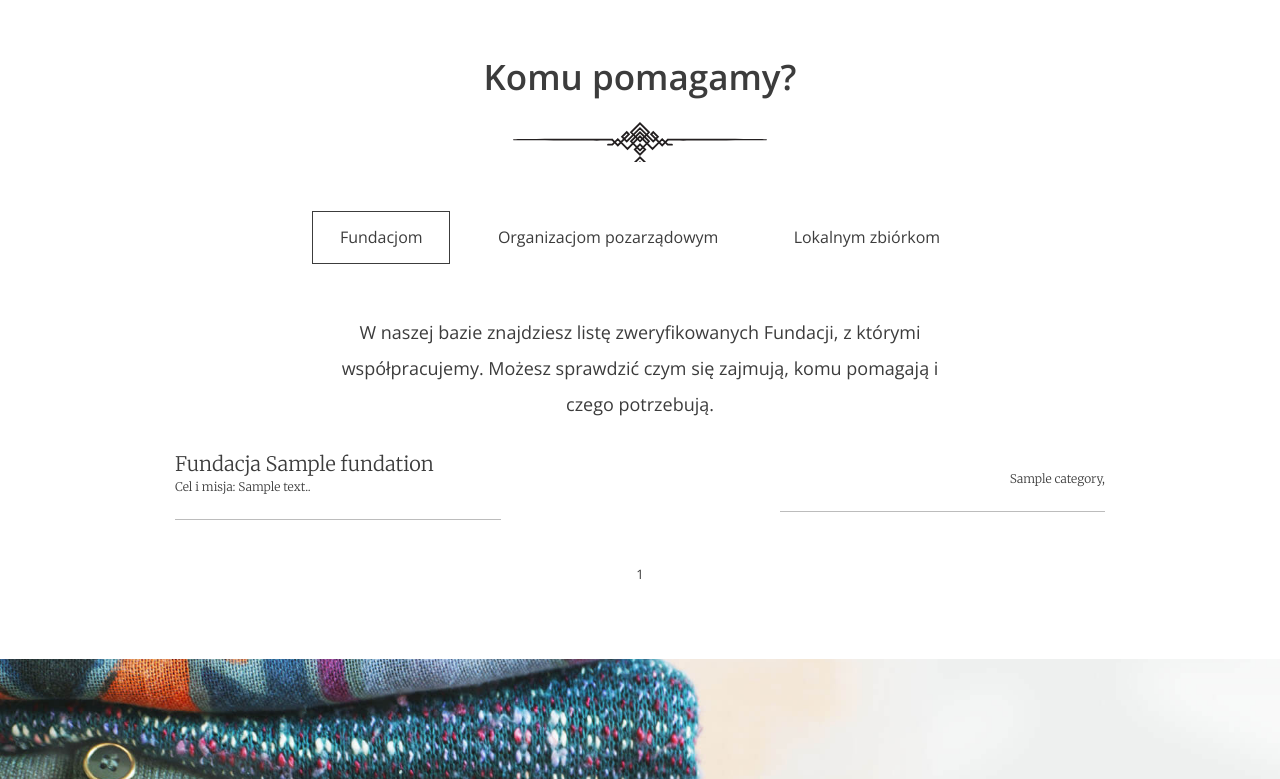
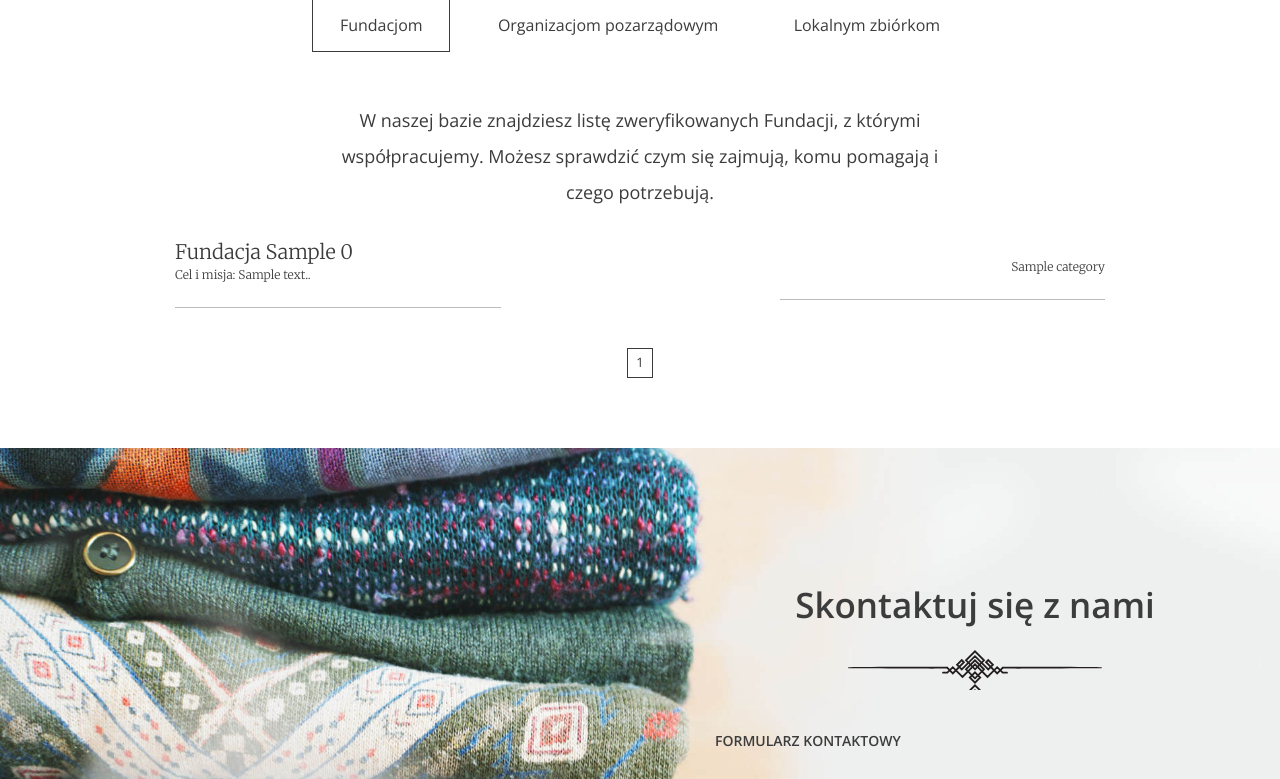
Before and after one commit to TeresaB-M/charity_donation_app, a Django app: template charity_donation_app/templates/index.html in a window 1280 px wide. Shown: the part 2143-2922 px from the top of the page. Run offline with Django 4.2, Linux system fonts and the light colour scheme; the template is opened without the code that fills it: most values are stand-ins (such as "Sample title", 1, 10 or a date in 2020).

Commit message:
#2 pagination fix

```diff
--- a/charity_donation_app/templates/index.html
+++ b/charity_donation_app/templates/index.html
@@ -2,16 +2,6 @@
 {% load static%}
 
 {% block content %}
-
-      <div class="slogan container container--90">
-        <div class="slogan--item">
-          <h1>
-            Zacznij pomagać!<br />
-            Oddaj niechciane rzeczy w zaufane ręce
-          </h1>
-        </div>
-      </div>
-
 
     <section id="stats" class="stats">
       <div class="container container--85">
@@ -56,7 +46,7 @@
         </div>
       </div>
 
-      <a href="{% url 'register' %}" class="btn btn--large">Załóż konto</a>
+      <a href="{% url 'register' %}#register" class="btn btn--large">Załóż konto</a>
     </section>
 
     <section id="about-us" class="about-us">
@@ -73,53 +63,55 @@
       <h2>Komu pomagamy?</h2>
 
       <ul class="help--buttons">
-        <li data-id="1"><a href="#" class="btn btn--without-border active">Fundacjom</a></li>
-        <li data-id="2"><a href="#" class="btn btn--without-border">Organizacjom pozarządowym</a></li>
-        <li data-id="3"><a href="#" class="btn btn--without-border">Lokalnym zbiórkom</a></li>
+        <li data-id="1"><a href="{% url 'main' %}#help--buttons" class="btn btn--without-border active">Fundacjom</a></li>
+        <li data-id="2"><a href="{% url 'main' %}#help--buttons" class="btn btn--without-border">Organizacjom pozarządowym</a></li>
+        <li data-id="3"><a href="{% url 'main' %}#help--buttons" class="btn btn--without-border">Lokalnym zbiórkom</a></li>
       </ul>
 
       <!-- SLIDE 1 -->
       <div class="help--slides active" data-id="1">
         <p>W naszej bazie znajdziesz listę zweryfikowanych Fundacji, z którymi współpracujemy. Możesz sprawdzić czym się zajmują, komu pomagają i czego potrzebują.</p>
 
-        {% for f in fundations %}
+        {% for i in items.0 %}
           <ul class="help--slides-items">
           <li>
             <div class="col">
-              <div class="title">Fundacja {{ f.name }}</div>
-              <div class="subtitle">Cel i misja: {{f.description}}.</div>
+              <div class="title">Fundacja {{ i.name }}</div>
+              <div class="subtitle">Cel i misja: {{i.description}}.</div>
             </div>
 
-            <div class="col"><div class="text">{% for category in f.categories.all %}
-            {{ category.name }}, {% endfor %}</div></div>
-
+            <div class="col"><div class="text">{% for category in i.categories.all %}
+            {{ category.name }} {% if not forloop.last %}, {% endif %}
+        {% endfor %}
+                </div>
+          </div>
           </li>
         {% endfor %}
+        </ul>
 
 
-<!--Pagination-->
+<!-- Pagination 1 -->
+
 
        <ul class="help--slides-pagination">
-            {% if fundations.has_previous %}
-          <li><a href="?page=1" class="btn btn--small btn--without-border">&laquo;first</a></li>
-          <li><a href="?page={{fundations.previous_page_1 }}" class="btn btn--small btn--without-border">
-              {{ fundations.previous_page_1 }}</a></li>
+          {% if items.0.has_previous %}
+                <a href="?page=1#help" class="btn btn--small btn--without-border">&laquo; first</a>
+                <a href="?page={{ items.0.previous_page_number }}#help"
+                   class="btn btn--small btn--without-border">Poprzednia</a>
             {% endif %}
 
-            <span class="current">
-                <a href="" class="btn btn--small btn--without-border">{{ fundations.number }} </a>
-        </span>
+            <li class="btn btn--small btn--without-border active">
+                {{ items.0.number }}
+            </li>
 
-             {% if fundations.has_next %}
-            <li><a href="?page={{ fundations.next_page_1 }}" class="btn btn--small btn--without-border">
-                {{ fundations.next_page_1 }}</a></li>
-            <li><a href="?page={{ fundations.paginator1.num_pages }}"
-                   class="btn btn--small btn--without-border">last&raquo;</a></li>
+            {% if items.0.has_next %}
+                <a href="?page={{ items.0.next_page_number }}#help"
+                   class="btn btn--small btn--without-border">Następna</a>
+                <a href="?page={{ items.0.paginator.num_pages }}#help"
+                   class="btn btn--small btn--without-border">last &raquo;</a>
             {% endif %}
         </ul>
-      </ul>
       </div>
-
 
 
       <!-- SLIDE 2 -->
@@ -128,38 +120,40 @@
           W naszej bazie znajdziesz listę zweryfikowanych Organizacji Pozarządowych,
             z którymi współpracujemy. Możesz sprawdzić czym się zajmują, komu pomagają i czego potrzebują.
         </p>
-          {% for o in organizations %}
+          {% for i in items.1 %}
         <ul class="help--slides-items">
           <li>
             <div class="col">
-              <div class="title">Organizacja: {{ o.name }}</div>
-              <div class="subtitle">{{o.description}}</div>
+              <div class="title">Organizacja: {{ i.name }}</div>
+              <div class="subtitle">{{i.description}}</div>
             </div>
 
-            <div class="col"><div class="text">{% for category in o.categories.all %}
+            <div class="col">
+                <div class="text">
+                    {% for category in i.categories.all %}
             {{ category.name }}, {% endfor %}</div></div>
           </li>
           {% endfor %}
         </ul>
 
-<!--Pagination-->
+<!--Pagination 2-->
           <ul class="help--slides-pagination">
-            {% if organizations.has_previous %}
-          <li><a href="?page=1" class="btn btn--small btn--without-border">&laquo;first</a></li>
-          <li><a href="?page={{ organizations.previous_page_2 }}" class="btn btn--small btn--without-border">
-              {{ organizations.previous_page_2 }}</a></li>
-          {% endif %}
-        <span class="current">
-
-             <a href="" class="btn btn--small btn--without-border">{{ organizations.number }}</a>
-        </span>
-             {% if organizations.has_next %}
-            <li><a href="?page={{ organizations.next_page_2 }}" class="btn btn--small btn--without-border">
-                {{ organizations.next_page_2 }}</a></li>
-            <li><a href="?page={{ organizations.paginator2.num_pages }}"
-                   class="btn btn--small btn--without-border">last&raquo;</a></li>
+            {% if items.1.has_previous %}
+                <a href="?page=1#help" class="btn btn--small btn--without-border">&laquo; first</a>
+                <a href="?page={{ items.1.previous_page_number }}#help"
+                   class="btn btn--small btn--without-border">{{ items.1.previous_page_number }}</a>
             {% endif %}
 
+            <li class="btn btn--small btn--without-border active">
+                {{ items.1.number }}
+            </li>
+
+            {% if items.1.has_next %}
+                <a href="?page={{ items.1.next_page_number }}#help"
+                   class="btn btn--small btn--without-border">{{ items.1.next_page_number }}</a>
+                <a href="?page={{ items.1.paginator.num_pages }}#help"
+                   class="btn btn--small btn--without-border">last &raquo;</a>
+            {% endif %}
         </ul>
 
  </div>
@@ -168,15 +162,15 @@
       <div class="help--slides" data-id="3">
         <p>W naszej bazie znajdziesz listę zweryfikowanych Lokalnych zbiórek.
             Możesz sprawdzić na jakie cele były zbiórki, i kto otrzymał pomoc.</p>
-       {% for l in locs %}
+       {% for i in items.2 %}
         <ul class="help--slides-items">
           <li>
             <div class="col">
-              <div class="title">{{ l.name }}</div>
-              <div class="subtitle">{{l.description}}</div>
+              <div class="title">{{ i.name }}</div>
+              <div class="subtitle">{{i.description}}</div>
             </div>
 
-            <div class="col"><div class="text">{% for category in l.categories.all %}
+            <div class="col"><div class="text">{% for category in i.categories.all %}
             {{ category.name }}, {% endfor %}</div></div>
 
           </li>
@@ -184,24 +178,24 @@
 
         </ul>
 
-<!--Pagination-->
+<!--Pagination 3-->
         <ul class="help--slides-pagination">
-            {% if locs.has_previous %}
-          <li><a href="?page=1" class="btn btn--small btn--without-border">first</a></li>
-          <li><a href="?page={{ locs.previous_page_3 }}" class="btn btn--small btn--without-border">
-              {{ locs.previous_page_3 }}</a></li>
+          {% if items.2.has_previous %}
+                <a href="?page=1#help" class="btn btn--small btn--without-border">&laquo; first</a>
+                <a href="?page={{ items.2.previous_page_number }}#help"
+                   class="btn btn--small btn--without-border">Poprzednia</a>
             {% endif %}
 
-        <span class="current">
-             <a href="" class="btn btn--small btn--without-border">{{ locs.number }}</a>
-        </span>
-             {% if locs.has_next %}
-            <li><a href="?page={{ locs.next_page_3 }}" class="btn btn--small btn--without-border">
-                {{ locs.next_page_3 }}</a></li>
-            <li><a href="?page={{ locs.paginator3.num_pages }}"
-                   class="btn btn--small btn--without-border">last</a></li>
+            <li class="btn btn--small btn--without-border active">
+                {{ items.2.number }}
+            </li>
+
+            {% if items.2.has_next %}
+                <a href="?page={{ items.2.next_page_number }}#help"
+                   class="btn btn--small btn--without-border">Następna</a>
+                <a href="?page={{ items.2.paginator.num_pages }}#help"
+                   class="btn btn--small btn--without-border">last &raquo;</a>
             {% endif %}
-
         </ul>
       </div>
      </section>
```
Also changed, not shown: charity_donation_app/views.py (+13 -15 lines). Lines whose indentation alone changed are shown as unchanged.
